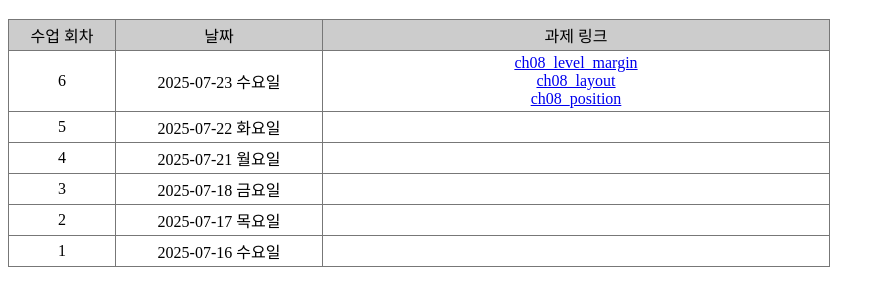
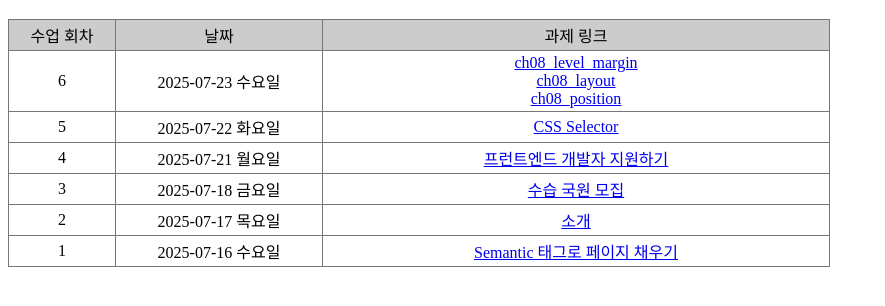
Before and after one commit to onwardjake/html2507, a plain HTML site: page index.html in a window 1280 px wide. Shown: the part 70-376 px from the top of the page, without its empty margins (0-885 px from the left). Drawn offline with Linux system fonts and the light colour scheme.

Commit message:
지난 과제 링크 추가

```diff
--- a/index.html
+++ b/index.html
@@ -61,28 +61,36 @@
                 <tr>
                     <td>5</td>
                     <td>2025-07-22 화요일</td>
-                    <td></td>
+                    <td>
+                        <a href="./work/day05_20270722/css_selector.html" target="_blank">CSS Selector</a>
+                    </td>
                 </tr>
                 <tr>
                     <td>4</td>
                     <td>2025-07-21 월요일</td>
-                    <td></td>
+                    <td>
+                        <a href="./work/day04_20270721/apply_fe.html" target="_blank">프런트엔드 개발자 지원하기</a>
+                    </td>
                 </tr>
                 <tr>
                     <td>3</td>
                     <td>2025-07-18 금요일</td>
-                    <td></td>
+                    <td>
+                        <a href="./work/day03_20270718/hiring.html" target="_blank">수습 국원 모집</a>
+                    </td>
                 </tr>
                 <tr>
                     <td>2</td>
                     <td>2025-07-17 목요일</td>
-                    <td></td>
+                    <td>
+                        <a href="./work/day02_20270717/index_myself.html" target="_blank">소개</a>
+                    </td>
                 </tr>
                 <tr>
                     <td>1</td>
                     <td>2025-07-16 수요일</td>
                     <td>
-
+                        <a href="./work/day01_20270716/index6.html" target="_blank">Semantic 태그로 페이지 채우기</a>
                     </td>
                 </tr>
             </tbody>
```
